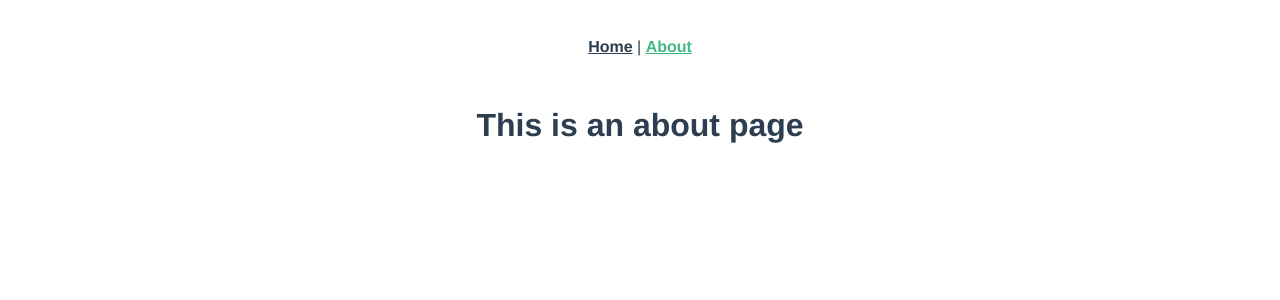
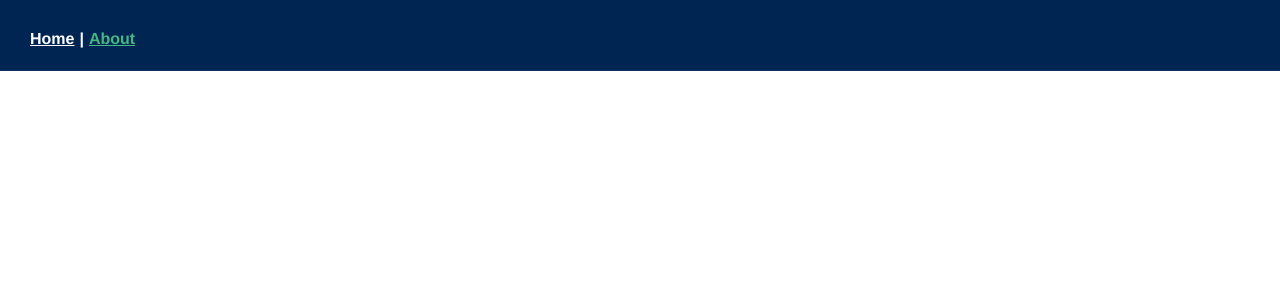
Before and after one commit to codejockie/url-shortener, a Vue app in the folder client/: page /about in a window 1280 px wide. Shown: the top 300 px of the page. Built offline with nearby package versions, Linux system fonts and the light colour scheme.

Commit message:
update app header

```diff
--- a/client/src/App.vue
+++ b/client/src/App.vue
@@ -1,20 +1,43 @@
 <template>
   <div id="app">
-    <div id="nav">
-      <router-link to="/">Home</router-link> |
-      <router-link to="/about">About</router-link>
-    </div>
+    <header class="app_header">
+      <div class="container">
+        <div id="nav">
+          <router-link to="/">Home</router-link>
+          <router-link to="/about">About</router-link>
+        </div>
+      </div>
+    </header>
     <router-view />
   </div>
 </template>
 
 <style lang="scss">
+body {
+  margin: 0;
+  padding: 0;
+}
+
 #app {
   font-family: Avenir, Helvetica, Arial, sans-serif;
   -webkit-font-smoothing: antialiased;
   -moz-osx-font-smoothing: grayscale;
-  text-align: center;
   color: #2c3e50;
+}
+
+.app_header {
+  color: #fff;
+  position: fixed;
+  z-index: 2;
+  top: 0;
+  left: 0;
+  float: left;
+  width: 100%;
+  height: 70px;
+  background-color: #002553;
+  border-bottom: 1px solid rgba(255, 255, 255, 0.075);
+  transform: translate(0px, 0%);
+  transition: all 0.25s linear;
 }
 
 #nav {
@@ -22,11 +45,24 @@
 
   a {
     font-weight: bold;
-    color: #2c3e50;
+    color: #fff;
 
     &.router-link-exact-active {
       color: #42b983;
     }
   }
+
+  & a:not(:last-child)::after {
+    color: #fff;
+    content: "|";
+    padding: 20px 5px;
+  }
+}
+
+input:focus,
+input:active,
+button:focus,
+button:active {
+  outline: none;
 }
 </style>
```
